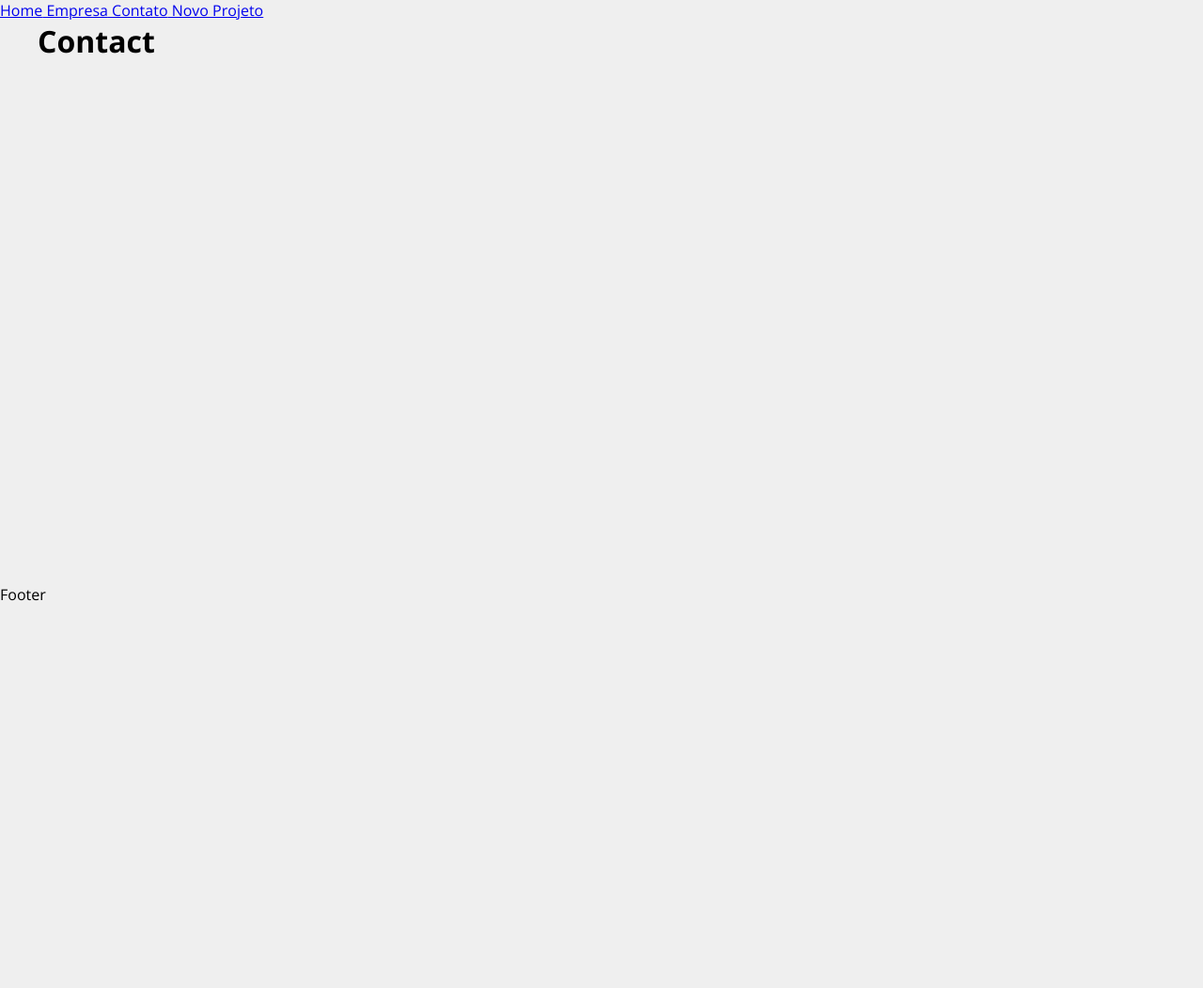
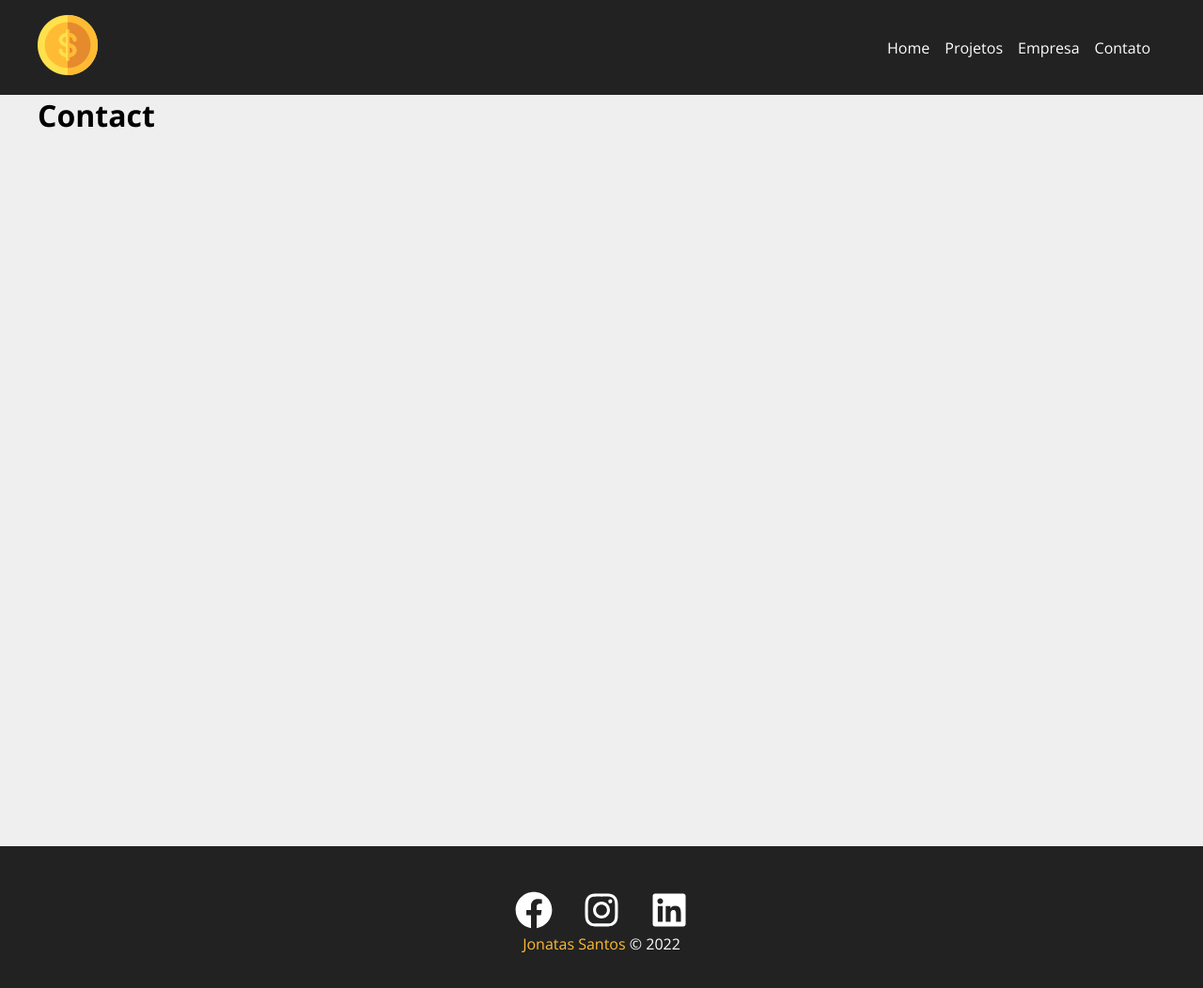
Before and after one commit to JonatasNs1/Projeto-React, a React (Create React App) app: page /contact in a window 1280 px wide. Shown: the top 1052 px of the page at 94% size. Before the commit the page ends 800 px from the top, so only its background shows below. Built offline with nearby package versions, Linux system fonts and the light colour scheme.

Commit message:
estruturando NavBar e footer

```diff
--- a/package.json
+++ b/package.json
@@ -10,6 +10,7 @@
     "json-server": "^0.17.0",
     "react": "^18.2.0",
     "react-dom": "^18.2.0",
+    "react-icons": "^4.4.0",
     "react-router-dom": "^6.3.0",
     "react-scripts": "5.0.1",
     "uuid": "^9.0.0",
--- a/src/App.js
+++ b/src/App.js
@@ -1,22 +1,18 @@
-import {BrowserRouter as Router, Routes, Route, Link} from 'react-router-dom'
+import {BrowserRouter as Router, Routes, Route} from 'react-router-dom'
 import Home from './components/pages/Home';
 import Company from './components/pages/Company';
 import Contact from './components/pages/Contact';
-import NewProject from './components/pages/NewProject';
-
-import Container from './components/pages/layout/Container';
 
 
+import Container from './components/layout/Container';
+import NavBar from './components/layout/NavBar'
+import Footer from './components/layout/Footer';
+import Projects from './components/pages/Projects';
 
 function App() {
   return (
     <Router>
-      <div>
-        <Link to="/"> Home</Link>
-        <Link to="/Company"> Empresa</Link>
-        <Link to="/contact"> Contato</Link>
-        <Link to="/newProject"> Novo Projeto</Link>
-      </div>
+      <NavBar/>
         <Container customClass="min-height">
             <Routes>
 
@@ -30,18 +26,19 @@
                   >
                   </Route>
                   <Route
+                    exact path='/projects'
+                    element={<Projects/>}
+                  >
+                  </Route>
+                  <Route
                     exact path='/contact'
                     element={<Contact/>}
                   >
                   </Route>
-              <Route
-                exact path='/newProject'
-                element={<NewProject/>}
-              >
-              </Route>
+
             </Routes>
         </Container>
-      <p>Footer</p>
+      <Footer/>
     </Router>
 
   );
--- a/src/components/pages/layout/Container.module.css
+++ b/src/components/layout/Container.module.css
@@ -3,13 +3,15 @@
     display: flex;
     /*   justify-content: space-between; - vai espaçar os elementos de forma igual  */
     justify-content: space-between;
+    /* justify-content: center; */
     margin: 0 auto;
+    /* background-color: brown; */
     flex-wrap: wrap;/* quando os elementos filhos passsarem da largura 1200 vao para
   baixo criando uma nova linha */
 }
 
 .min-height{
-    min-height: 75%;
+    min-height: 100%;
 }
 
 .start{
--- /dev/null
+++ b/src/components/layout/Footer.js
@@ -0,0 +1,25 @@
+import{FaFacebook, FaInstagram, FaLinkedin} from 'react-icons/fa';
+import styles from './Footer.module.css';
+
+function Footer(){
+    return(
+        <footer className={styles.footer}>
+            <ul className={styles.socialList}>
+                <li>
+                    <FaFacebook/>
+                </li>
+                <li >
+                    <FaInstagram/>
+                </li>
+                <li >
+                    <FaLinkedin/>
+                </li>
+            </ul>
+            <p>
+                <span className={styles.copyRight}>Jonatas Santos </span>
+                 &copy; 2022</p>
+
+         </footer>
+    )
+}
+export default Footer;
--- /dev/null
+++ b/src/components/layout/Footer.module.css
@@ -0,0 +1,36 @@
+.footer{
+    background-color: #222;
+    color:#fff;
+    padding: 3em;
+    text-align: center;
+}
+
+.socialList{
+    display: flex;
+    /* list-style: none; */
+    /* background-color: red; */
+   justify-content: center;
+   list-style-type: none;
+}
+.socialList li{
+    margin: 0 1em;
+}
+
+.socialList li:hover{
+color:#ffbb33;
+
+}
+
+.socialList svg{
+   font-size: 2.5em;
+   cursor: pointer;
+}
+
+.copyRight{
+    color: #ffbb33;
+    margin-top: 2em;
+}
+
+.copyRight span{
+    font-weight: bold;
+}
--- /dev/null
+++ b/src/components/layout/NavBar.js
@@ -0,0 +1,33 @@
+import {Link} from 'react-router-dom'
+import Container from './Container';
+import styles from './NavBar.module.css';
+import logo from '../../img/costs_logo.png';
+
+function NavBar(){
+    return (
+        <nav className={styles.navBar}>
+            <Container>
+                <Link to="/">
+                   <img src={logo} alt="Costs"/>
+                </Link>
+               <ul className={styles.list}>
+                  <li className={styles.item}>
+                    <Link to="/"> Home</Link>
+                  </li>
+                  <li className={styles.item}>
+                    <Link to="/projects"> Projetos</Link>
+                  </li>
+                  <li className={styles.item}>
+                    <Link to="/company"> Empresa</Link>
+                  </li>
+                  <li className={styles.item} >
+                    <Link to="/contact"> Contato</Link>
+                  </li>
+
+               </ul>
+            </Container>
+        </nav>
+    )
+}
+
+export default NavBar;
--- /dev/null
+++ b/src/components/layout/NavBar.module.css
@@ -0,0 +1,30 @@
+.navBar{
+    display: flex;
+    background-color: #222;
+    justify-content: space-between;
+    padding:1em;
+
+}
+
+.list{
+    display: flex;
+    list-style: none;
+    align-items: center;
+    /* background-color: red; */
+}
+
+.item{
+    margin-right: 1em;
+    /* background-color: coral; */
+
+}
+
+.item a{
+    color: #ffffff;
+    text-decoration: none;
+}
+
+.item a:hover{
+    color: #ffbb33;
+
+}
--- a/src/components/pages/NewProject.js
+++ b/src/components/pages/Projects.js
@@ -1,11 +1,11 @@
-function NewProject(){
+function Projects(){
     return(
         <div>
             <h1>
-            NewProject
+            Projects
             </h1>
         </div>
     )
 }
 
-export default NewProject;
+export default Projects;
```
Also changed, not shown: src/components/layout/Container.js (renamed from src/components/pages/layout/Container.js), 1 other file (tests, documents, lock files or other folders). Lines whose indentation alone changed are shown as unchanged.
